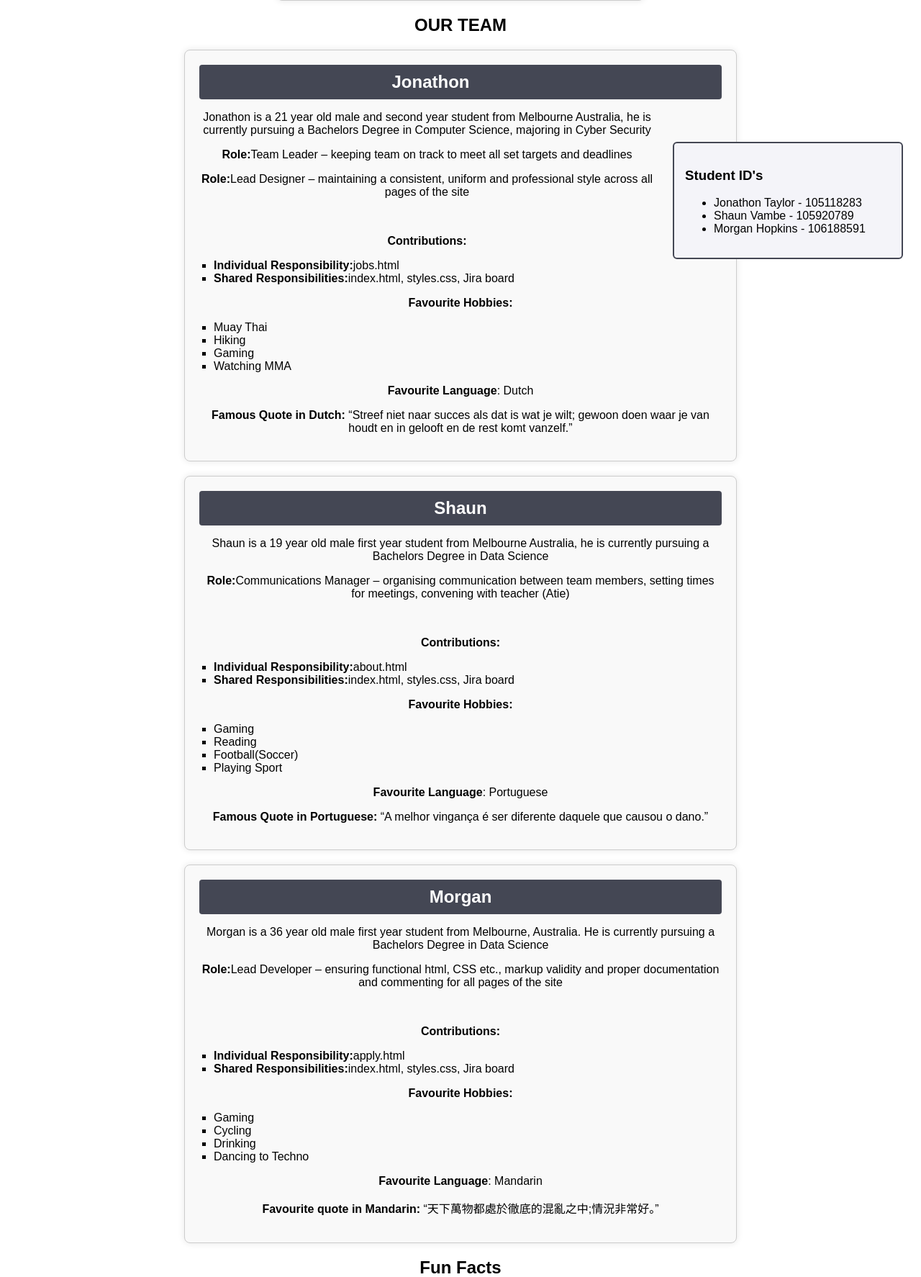
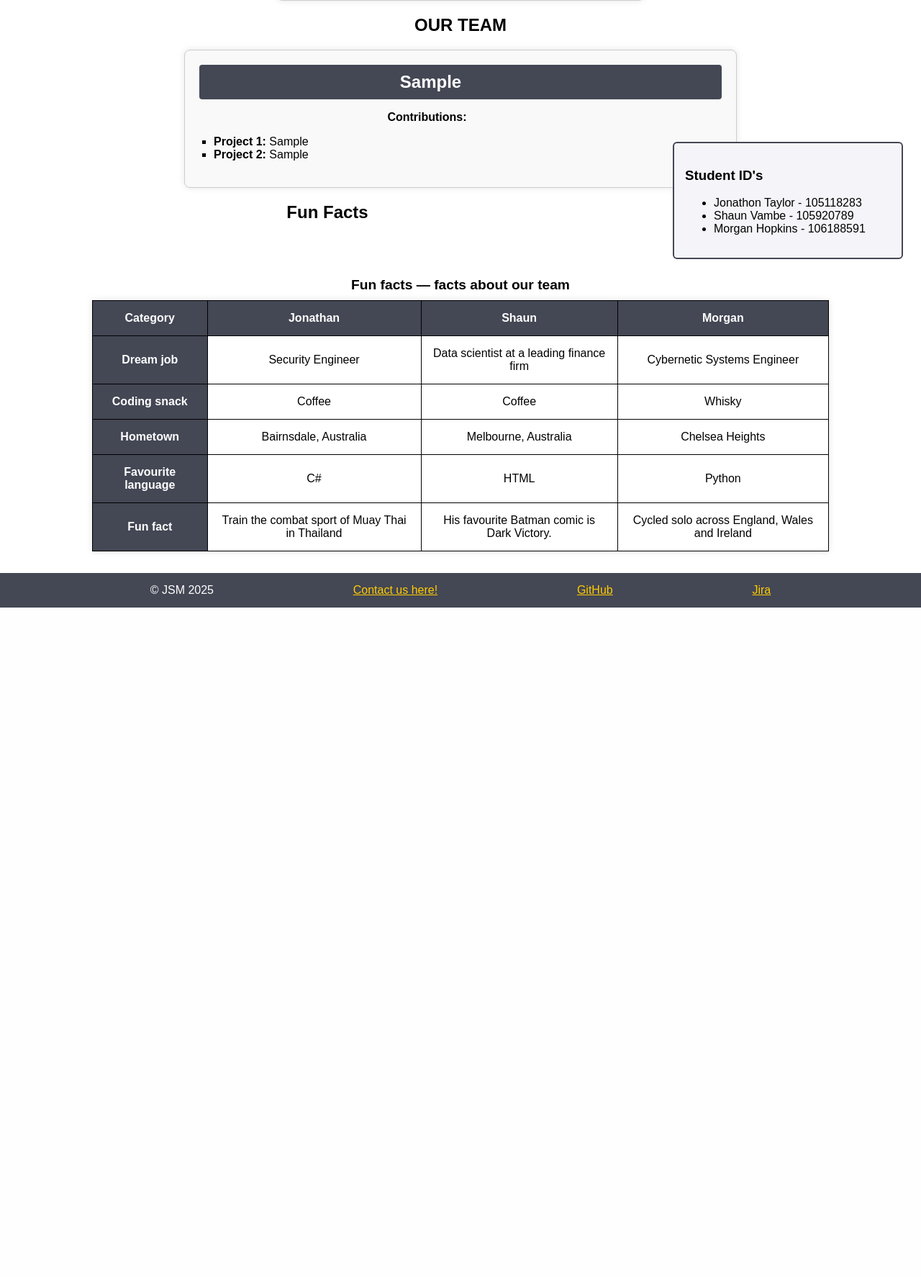
Before and after one commit to mph3196/appliedWebProjectPart2, a PHP site: page /about.php in a window 1280 px wide. Shown: the part 1174-2948 px from the top of the page at 72% size. After the commit the page ends 2018 px from the top, so only its background shows below. Run offline with PHP 8.4, Linux system fonts and the light colour scheme; tables that the repository leaves empty or names only in its code hold one stand-in row (values such as "Sample post").

Commit message:
Cread about table in database and updated - task 7

```diff
--- a/about.php
+++ b/about.php
@@ -6,6 +6,29 @@ $pageHeading = 'About Us';
 
 include 'header.inc';
 include 'nav.inc';
+
+// Connect to database and fetch member contributions
+require_once 'settings.php';
+
+// Create connection
+$conn = new mysqli($host, $user, $password, $database);
+
+// Check connection
+if ($conn->connect_error) {
+    die("Connection failed: " . $conn->connect_error);
+}
+
+// Fetch all team members from about table
+$sql = "SELECT * FROM about ORDER BY id ASC";
+$result = $conn->query($sql);
+
+// Store members in array for later use
+$members = [];
+if ($result && $result->num_rows > 0) {
+    while($row = $result->fetch_assoc()) {
+        $members[] = $row;
+    }
+}
 ?>
 
 
@@ -52,16 +75,33 @@ Above all, we are committed to nurturing minds and inspiring futures—helping e
   </ul>
 </aside>
 
+<?php
+// Display each team member's details dynamically
+foreach($members as $member):
+    $firstName = explode(' ', $member['name'])[0]; // Get first name
+?>
 <div class="container">
-    <div class="header"><strong>Jonathon</strong></div>
+    <div class="header"><strong><?php echo htmlspecialchars($firstName); ?></strong></div>
+
+    <?php if($firstName == 'Jonathon'): ?>
       <p>Jonathon is a 21 year old male and second year student from Melbourne Australia, he is currently pursuing a Bachelors Degree in Computer Science, majoring in Cyber Security</p>
       <p><strong>Role:</strong>Team Leader – keeping team on track to meet all set targets and deadlines</p>
       <p><strong>Role:</strong>Lead Designer – maintaining a consistent, uniform and professional style across all pages of the site</p><br>
+    <?php elseif($firstName == 'Shaun'): ?>
+      <p>Shaun is a 19 year old male first year student from Melbourne Australia, he is currently pursuing a Bachelors Degree in Data Science</p>
+      <p><strong>Role:</strong>Communications Manager – organising communication between team members, setting times for meetings, convening with teacher (Atie)</p><br>
+    <?php elseif($firstName == 'Morgan'): ?>
+      <p>Morgan is a 36 year old male first year student from Melbourne, Australia. He is currently pursuing a Bachelors Degree in Data Science</p>
+      <p><strong>Role:</strong>Lead Developer – ensuring functional html, CSS etc., markup validity and proper documentation and commenting for all pages of the site </p><br>
+    <?php endif; ?>
+
     <p><strong>Contributions:</strong></p>
     <ul>
-      <li><strong>Individual Responsibility:</strong>jobs.html</li>
-      <li><strong>Shared Responsibilities:</strong>index.html, styles.css, Jira board</li>
+      <li><strong>Project 1:</strong> <?php echo htmlspecialchars($member['project1_contributions']); ?></li>
+      <li><strong>Project 2:</strong> <?php echo htmlspecialchars($member['project2_contributions']); ?></li>
     </ul>
+
+    <?php if($firstName == 'Jonathon'): ?>
       <p><strong>Favourite Hobbies:</strong></p>
       <ul>
         <li>Muay Thai</li>
@@ -70,18 +110,8 @@ Above all, we are committed to nurturing minds and inspiring futures—helping e
         <li>Watching MMA</li>
       </ul>
       <p><strong>Favourite Language</strong>: Dutch </p>
-    <p><strong>Famous Quote in Dutch:</strong> “Streef niet naar succes als dat is wat je wilt; gewoon doen waar je van houdt en in gelooft en de rest komt vanzelf.”</p>
-  </div>
-
-<div class="container">
-    <div class="header"><strong>Shaun</strong></div>
-    <p>Shaun is a 19 year old male first year student from Melbourne Australia, he is currently pursuing a Bachelors Degree in Data Science</p>
-    <p><strong>Role:</strong>Communications Manager – organising communication between team members, setting times for meetings, convening with teacher (Atie)</p><br>
-    <p><strong>Contributions:</strong></p>
-    <ul>
-      <li><strong>Individual Responsibility:</strong>about.html</li>
-      <li><strong>Shared Responsibilities:</strong>index.html, styles.css, Jira board</li>
-    </ul>
+      <p><strong>Famous Quote in Dutch:</strong> "Streef niet naar succes als dat is wat je wilt; gewoon doen waar je van houdt en in gelooft en de rest komt vanzelf."</p>
+    <?php elseif($firstName == 'Shaun'): ?>
       <p><strong>Favourite Hobbies:</strong></p>
       <ul>
         <li>Gaming</li>
@@ -90,19 +120,8 @@ Above all, we are committed to nurturing minds and inspiring futures—helping e
         <li>Playing Sport</li>
       </ul>
       <p><strong>Favourite Language</strong>: Portuguese </p>
-    <p><strong>Famous Quote in Portuguese:</strong> “A melhor vingança é ser diferente daquele que causou o dano.”
-</p>
-</div>
-
-<div class="container">
-    <div class="header"><Strong>Morgan</Strong></div>
-    <p>Morgan is a 36 year old male first year student from Melbourne, Australia. He is currently pursuing a Bachelors Degree in Data Science</p>
-    <p><strong>Role:</strong>Lead Developer – ensuring functional html, CSS etc., markup validity and proper documentation and commenting for all pages of the site </p><br>
-    <p><strong>Contributions:</strong></p>
-    <ul>
-      <li><strong>Individual Responsibility:</strong>apply.html</li>
-      <li><strong>Shared Responsibilities:</strong>index.html, styles.css, Jira board</li>
-    </ul>
+      <p><strong>Famous Quote in Portuguese:</strong> "A melhor vingança é ser diferente daquele que causou o dano."</p>
+    <?php elseif($firstName == 'Morgan'): ?>
       <p><strong>Favourite Hobbies:</strong></p>
       <ul>
         <li>Gaming</li>
@@ -111,8 +130,15 @@ Above all, we are committed to nurturing minds and inspiring futures—helping e
         <li>Dancing to Techno</li>
       </ul>
       <p><strong>Favourite Language</strong>: Mandarin </p>
-    <p><strong>Favourite quote in Mandarin:</strong> “天下萬物都處於徹底的混亂之中;情況非常好。”
+      <p><strong>Favourite quote in Mandarin:</strong> "天下萬物都處於徹底的混亂之中;情況非常好。"
+    <?php endif; ?>
   </div>
+<?php endforeach; ?>
+
+<?php
+// Close database connection
+$conn->close();
+?>
 
 <!--Table of funfacts about the team-->
 <h2 id="funfacts"><strong>Fun Facts</strong></h2>
```
Lines whose indentation alone changed are shown as unchanged.
